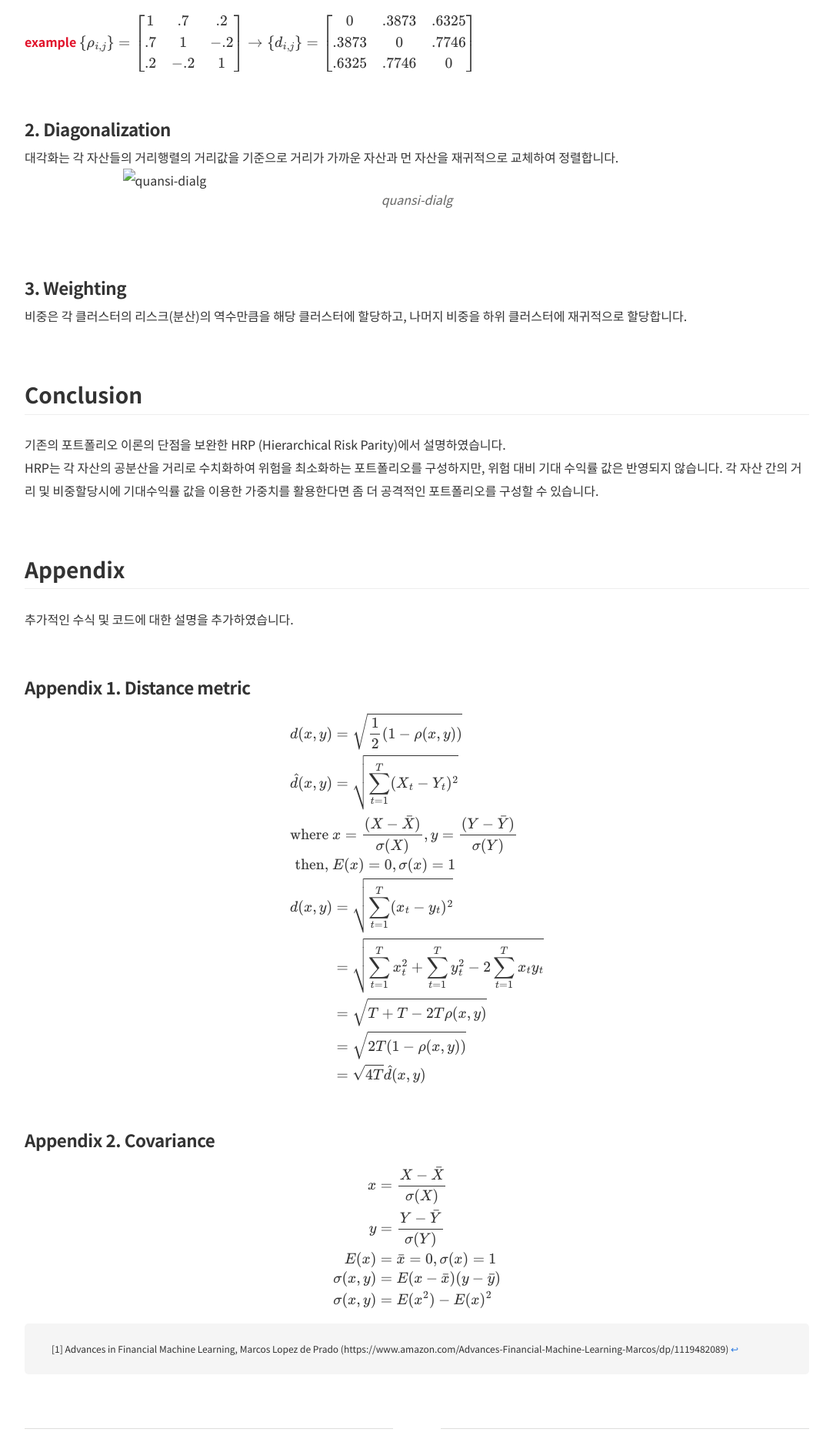
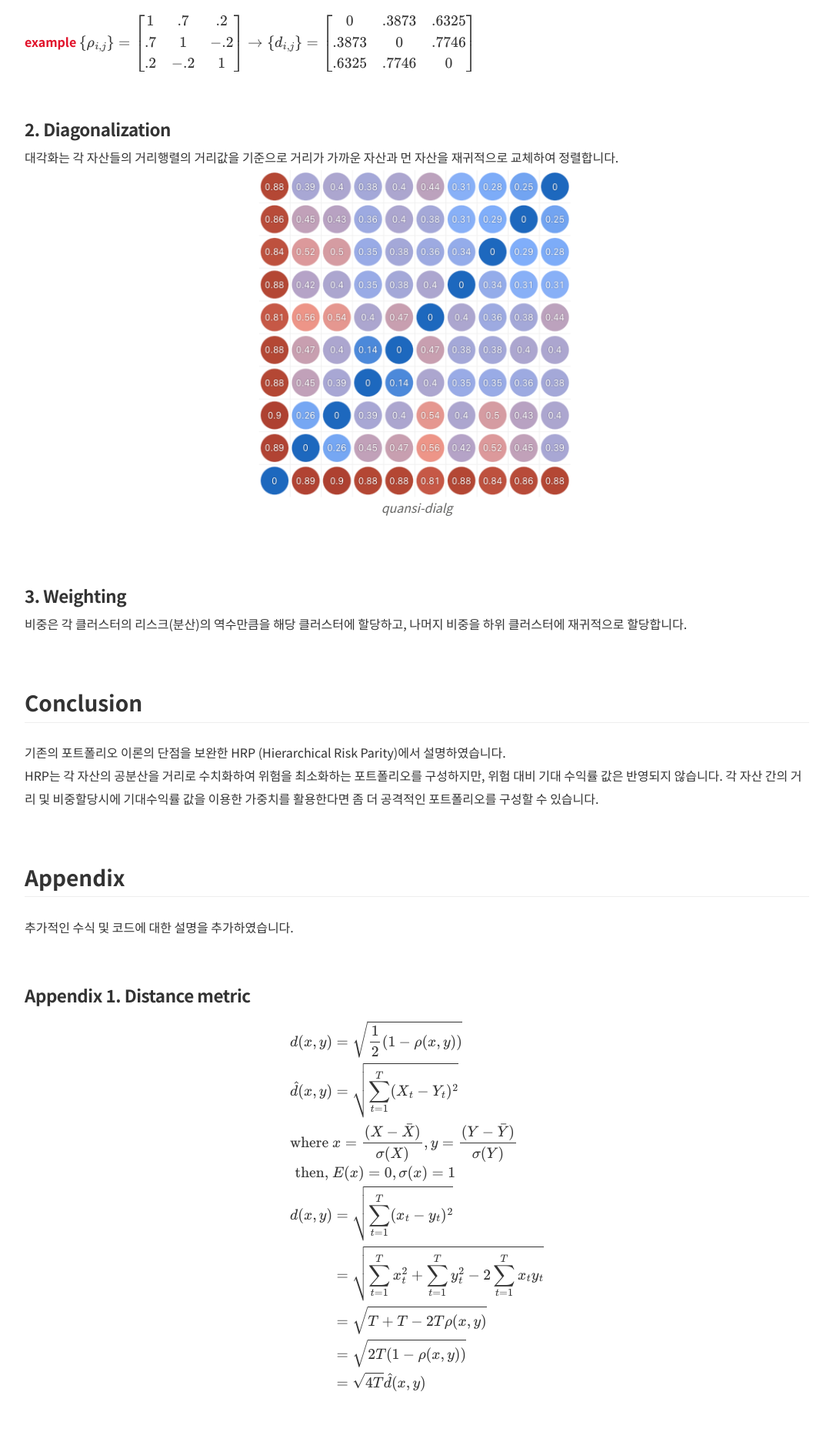
Before and after one commit to Shephexd/shephexd.github.io, a Jekyll site: the page built from _posts/finance/2021-11-02-HierarchicalRiskParity.md, in a window 1280 px wide. Shown: the part 1696-3565 px from the top of the page at 77% size, without its empty margins (98-1181 px from the left). Built offline with Jekyll 4.4.1, drawn with Linux system fonts in a browser that asks for light colours; nearby versions of some CDN libraries; some web fonts are replaced; formulas are drawn with MathJax 3; comment, search, counter and statistics services are not loaded.

Commit message:
UPDATE quansi-diag url path

```diff
--- a/_posts/finance/2021-11-02-HierarchicalRiskParity.md
+++ b/_posts/finance/2021-11-02-HierarchicalRiskParity.md
@@ -105,7 +105,7 @@ $$
 
 
 
-![quansi-dialg](/assets/post_images/2021-11-02-hrp/quansi-diag.png)
+![quansi-dialg](/assets/post_images/hrp/quansi-diag.png)
 
 
 
```
